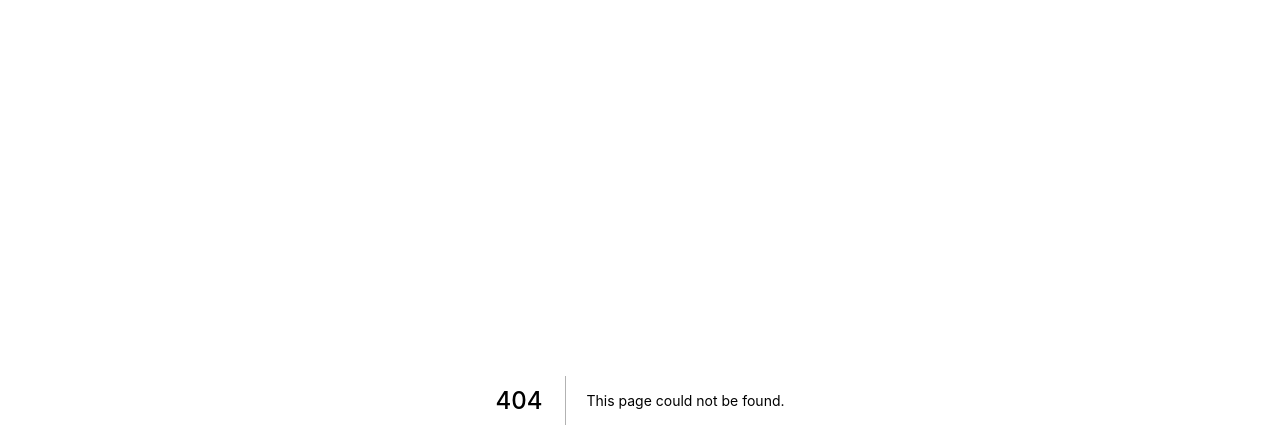
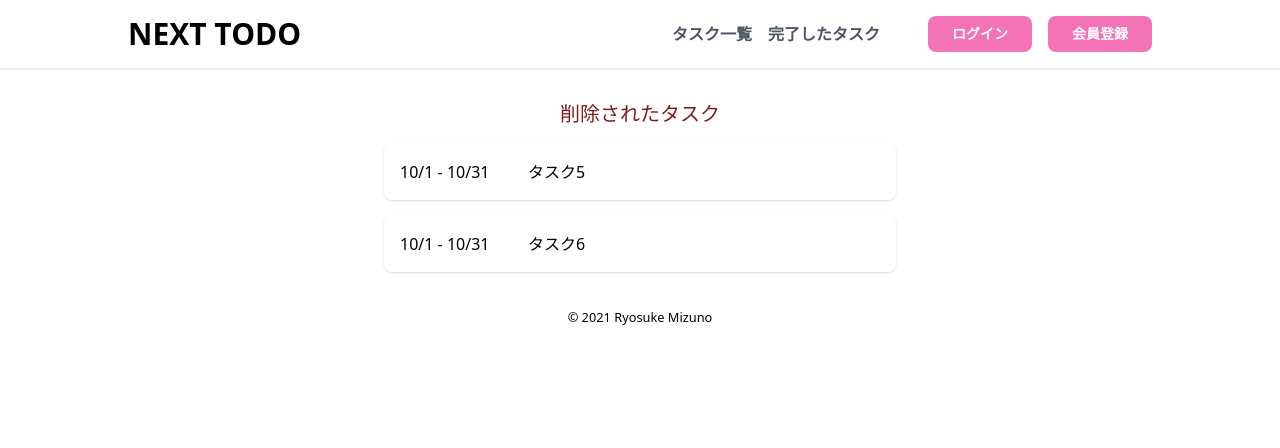
Before and after one commit to ryomiz/next_todo, a Next.js app: page /trash in a window 1280 px wide. Before the commit this address had no page. Shown: the top 448 px of the page. Built offline with nearby package versions, Linux system fonts and the light colour scheme; a web font is replaced by a local one.

Commit message:
[追加]trash.tsx(削除したタスクを見るページ)追加

```diff
--- /dev/null
+++ b/src/components/general/task/DiscardedTask.tsx
@@ -0,0 +1,16 @@
+import { Task } from 'src/types'
+
+type Props = {
+  task: Task
+}
+
+export const DiscardedTask: React.VFC<Props> = (props) => {
+  const { task } = props
+  const { duration, todo } = task
+  return (
+    <div className="flex items-center p-4 rounded-lg shadow">
+      <span className="w-32">{duration}</span>
+      <p className="order-2">{todo}</p>
+    </div>
+  )
+}
--- a/src/components/layout/Header.tsx
+++ b/src/components/layout/Header.tsx
@@ -1,21 +1,36 @@
+import Link from 'next/link'
+
 import { PrimaryButton } from 'src/components/general/button/PrimaryButton'
 
-const navMenu = ['タスク一覧', '完了したタスク']
+const navMenu = [
+  {
+    text: 'タスク一覧',
+    href: '/task',
+  },
+  {
+    text: '完了したタスク',
+    href: '/trash',
+  },
+]
 const buttonMenu = ['ログイン', '会員登録']
 
 export const Header: React.VFC = () => {
   return (
     <header className="bg-ping-500 mb-8 px-2 py-4 shadow">
       <div className="flex items-center justify-between mx-auto max-w-screen-lg font-bold">
-        <span className="text-3xl">NEXT TODO</span>
+        <Link href="/">
+          <a className="text-3xl">NEXT TODO</a>
+        </Link>
         <nav className="flex gap-12 items-center">
           <ul className="flex gap-4">
-            {navMenu.map((el) => (
+            {navMenu.map((item) => (
               <li
-                key={el}
+                key={item.text}
                 className="text-gray-600 hover:text-gray-900 hover:underline cursor-pointer"
               >
-                {el}
+                <Link href={item.href}>
+                  <a>{item.text}</a>
+                </Link>
               </li>
             ))}
           </ul>
--- a/src/hooks/useTask.ts
+++ b/src/hooks/useTask.ts
@@ -1,6 +1,10 @@
 import { useRecoilState } from 'recoil'
 
-import { completedTaskState, uncompletedTaskState } from 'src/stores'
+import {
+  completedTaskState,
+  discardedTaskState,
+  uncompletedTaskState,
+} from 'src/stores'
 import { Task } from 'src/types'
 
 type ReturnValue = {
@@ -14,6 +18,7 @@ type ReturnValue = {
 export const useTask = (): ReturnValue => {
   const [uncompleted, setUncompleted] = useRecoilState(uncompletedTaskState)
   const [completed, setCompleted] = useRecoilState(completedTaskState)
+  const [discarded, setDiscarded] = useRecoilState(discardedTaskState)
 
   const completeTask = (task: Task) => {
     const newUncompleted = [...uncompleted].filter(
@@ -33,7 +38,9 @@ export const useTask = (): ReturnValue => {
 
   const deleteTask = (task: Task) => {
     const newCompleted = [...completed].filter((tsk) => tsk.todo !== task.todo)
+    const newDiscarded = [...discarded, task]
     setCompleted(newCompleted)
+    setDiscarded(newDiscarded)
   }
 
   return { completeTask, revertTask, deleteTask, uncompleted, completed }
--- /dev/null
+++ b/src/pages/trash.tsx
@@ -0,0 +1,26 @@
+import { NextPage } from 'next'
+import { useRecoilValue } from 'recoil'
+
+import { DiscardedTask } from 'src/components/general/task/DiscardedTask'
+import { Layout } from 'src/components/layout/Layout'
+import { discardedTaskState } from 'src/stores'
+
+const TrashPage: NextPage = () => {
+  const discarded = useRecoilValue(discardedTaskState)
+  return (
+    <Layout>
+      <div className="mb-8 rounded-lg">
+        <h2 className="mb-4 text-center text-red-900 text-xl">
+          削除されたタスク
+        </h2>
+        <div className="flex flex-col gap-4 mx-auto w-6/12">
+          {discarded.map((task, idx: number) => (
+            <DiscardedTask key={idx} task={task} />
+          ))}
+        </div>
+      </div>
+    </Layout>
+  )
+}
+
+export default TrashPage
--- a/src/stores/index.ts
+++ b/src/stores/index.ts
@@ -29,3 +29,17 @@ export const completedTaskState = atom<Array<Task>>({
     },
   ],
 })
+
+export const discardedTaskState = atom<Array<Task>>({
+  key: 'discardedTaskState',
+  default: [
+    {
+      duration: '10/1 - 10/31',
+      todo: 'タスク5',
+    },
+    {
+      duration: '10/1 - 10/31',
+      todo: 'タスク6',
+    },
+  ],
+})
```
